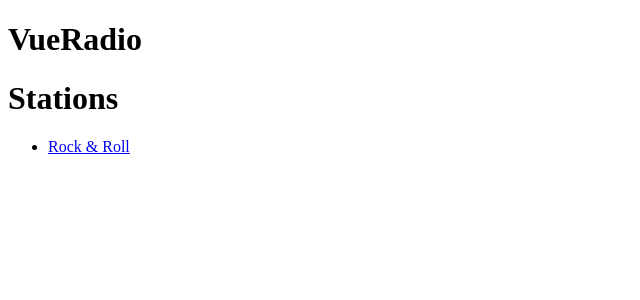
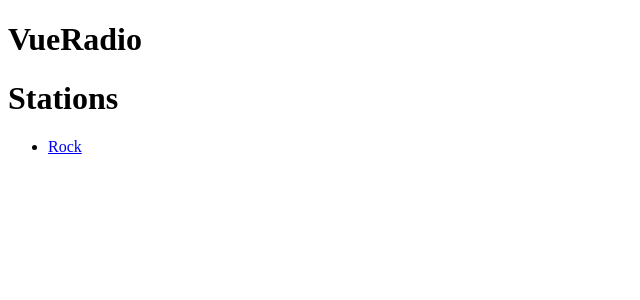
Before and after one commit to slicvic/kulturefm, a Vue app: page / in a window 1280 px wide. Shown: the top 300 px of the page, without its empty margins (0-640 px from the left). Built offline with nearby package versions, Linux system fonts and the light colour scheme.

Commit message:
Create stations service

```diff
--- a/src/App.vue
+++ b/src/App.vue
@@ -7,17 +7,13 @@
 
 <script>
     import Stations from './components/Stations.vue'
+    import * as stationsSvc from './services/stations.js'
 
     export default {
         name: 'app',
         data: function() {
             return {
-                stations: [
-                    {
-                        name: 'rock',
-                        title: 'Rock & Roll'
-                    }
-                ]
+                stations: stationsSvc.getStations()
             }
         },
         methods: {
--- /dev/null
+++ b/src/services/genres.js
@@ -0,0 +1,10 @@
+const genres = [
+    {
+        name: 'rock',
+        title: 'Rock'
+    }
+]
+
+export function getGenres() {
+    return genres
+}
--- /dev/null
+++ b/src/services/stations.js
@@ -0,0 +1,21 @@
+import * as genresSvc from './genres.js'
+
+const StationType = {
+    GENRE: 'genre'
+}
+
+const stations = []
+
+genresSvc.getGenres().forEach(genre => {
+
+    stations.push({
+        type: StationType.GENRE,
+        name: genre.name,
+        title: genre.title
+    })
+
+})
+
+export function getStations() {
+    return stations
+}
```
